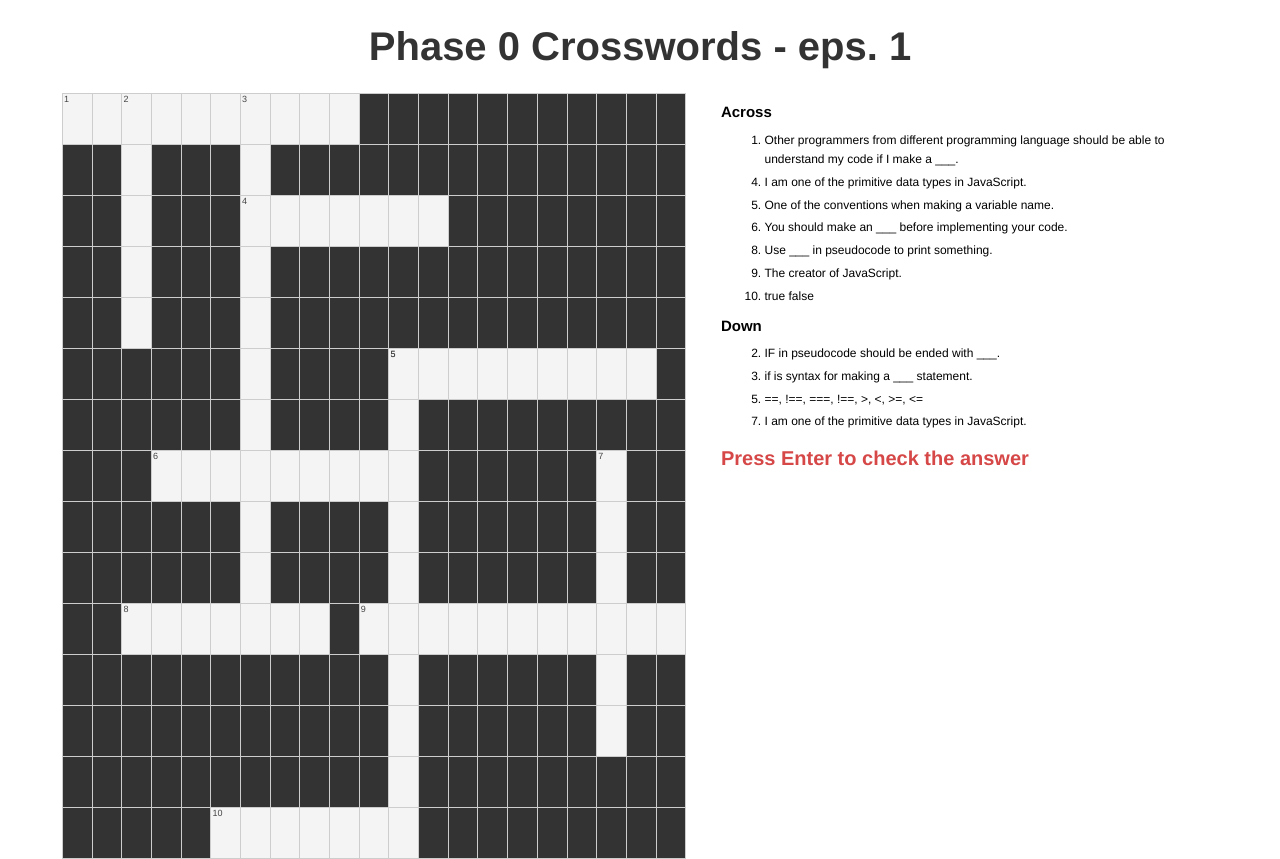
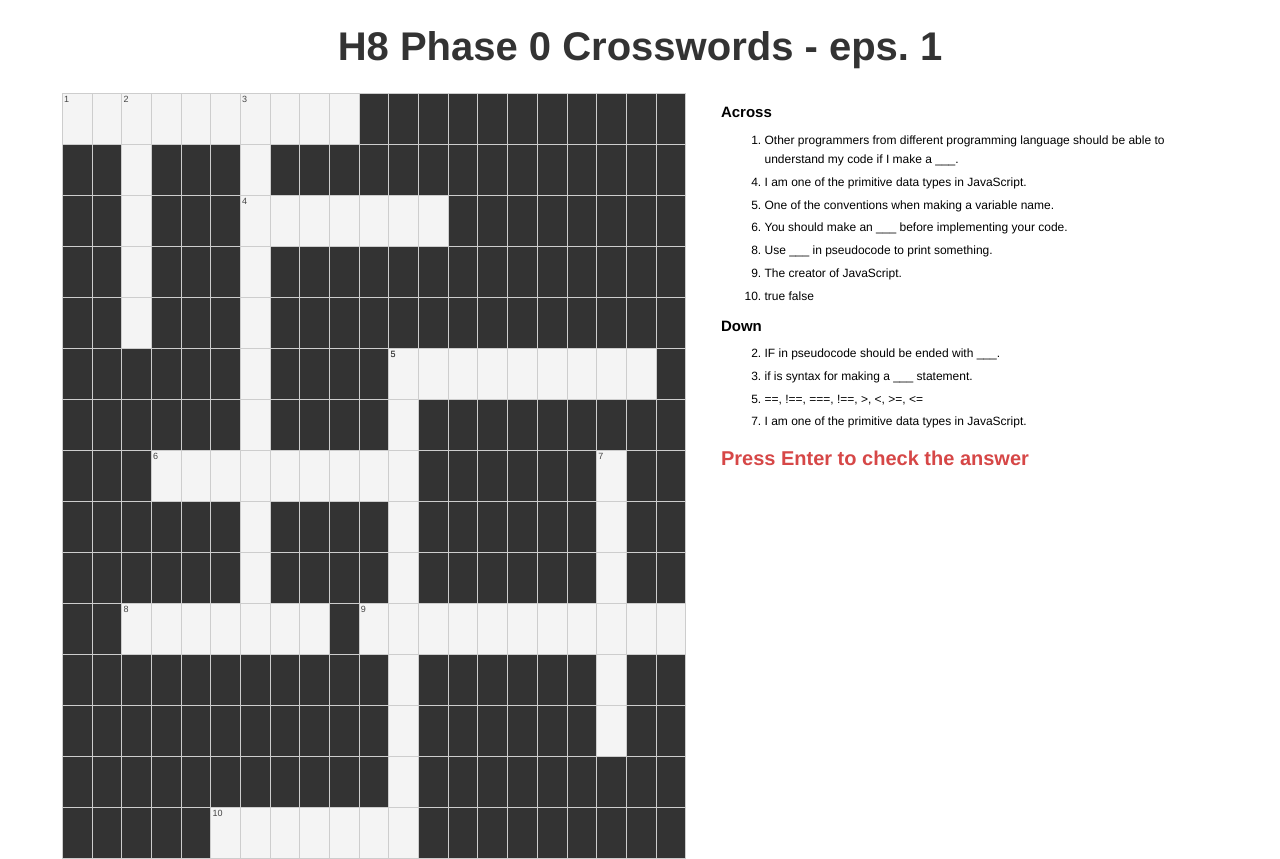
Before and after one commit to ideaspaper/p0-crosswords-1, a plain HTML site: page index.html in a window 1280 px wide. Drawn offline with Linux system fonts and the light colour scheme.

Commit message:
fix: title

```diff
--- a/index.html
+++ b/index.html
@@ -3,11 +3,11 @@
   <head>
     <meta charset="UTF-8" />
     <meta name="viewport" content="width=device-width, initial-scale=1.0" />
-    <title>Document</title>
+    <title>H8 Phase 0 Crosswords - eps. 1</title>
     <link rel="stylesheet" href="styles.css" />
   </head>
   <body>
-    <h1>Phase 0 Crosswords - eps. 1</h1>
+    <h1>H8 Phase 0 Crosswords - eps. 1</h1>
     <div id="crosswords-container"></div>
     <div id="crosswords-clues"></div>
     <script type="text/javascript" src="script.js"></script>
```
